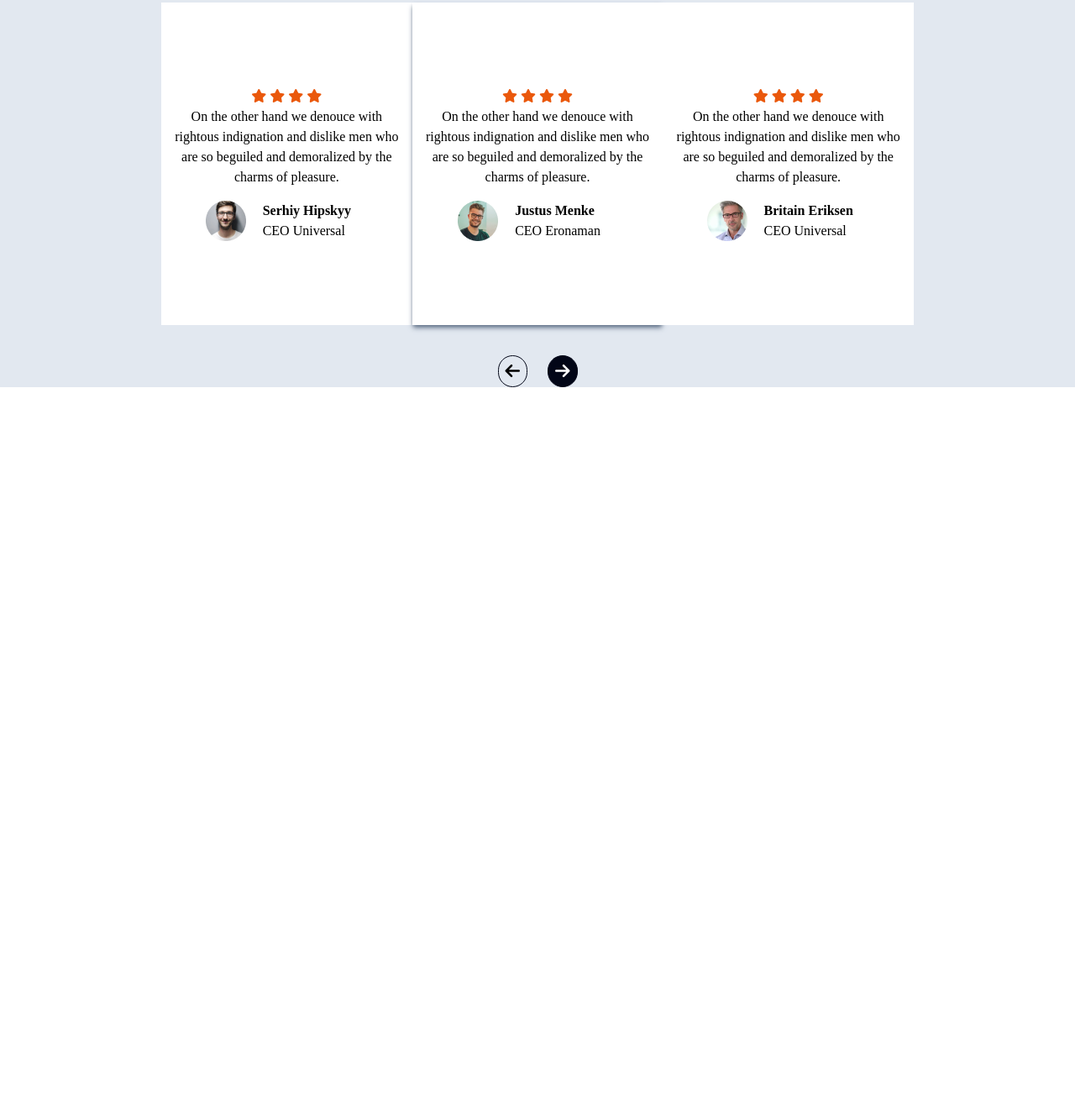
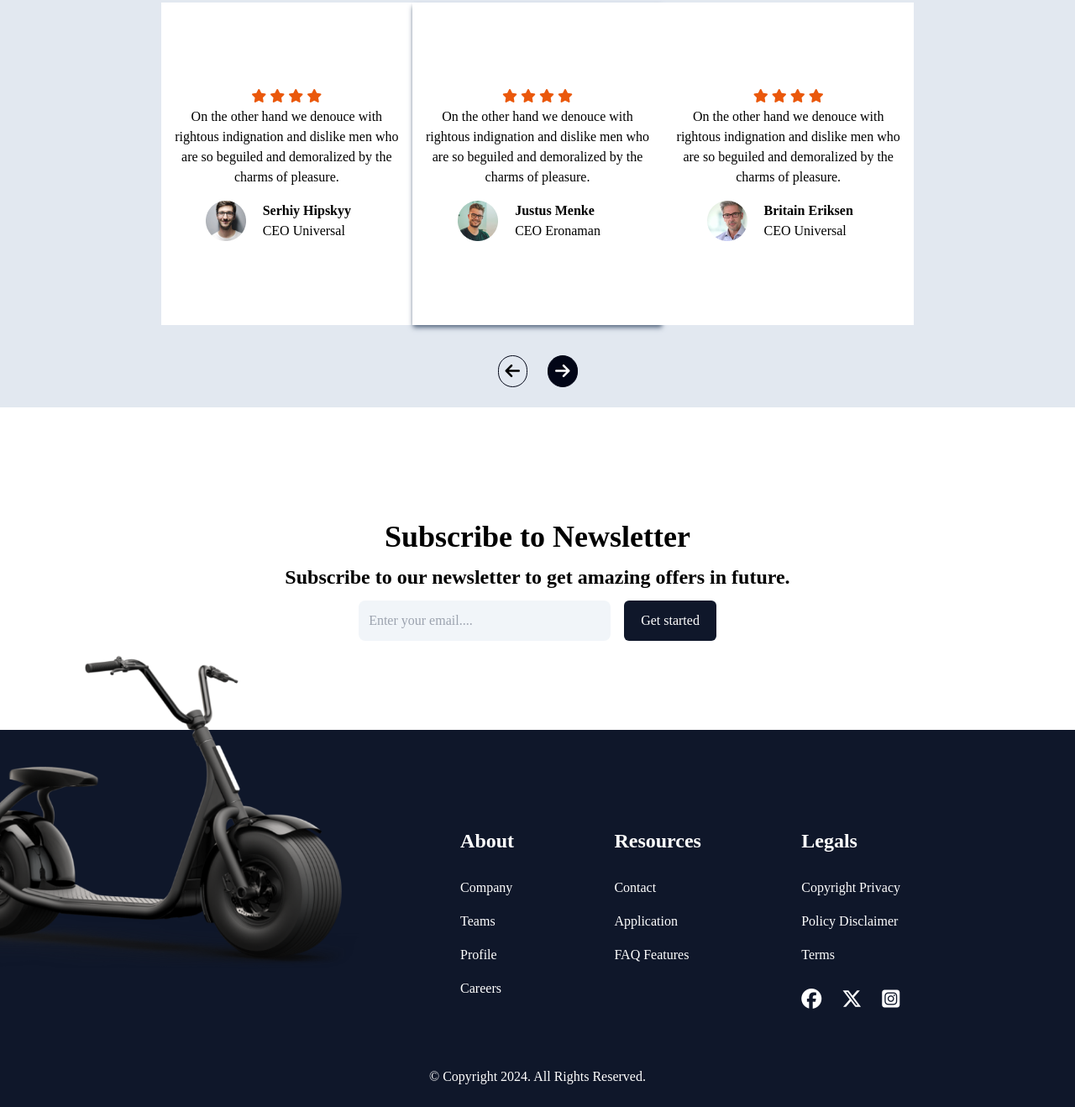
Before and after one commit to Nishant29-N/Milestone-Exam-1, a website: page Project 3_ Bike landing page/dist/index.html in a window 1280 px wide. Shown: the part 5745-7063 px from the top of the page at 84% size. Before the commit the page ends 6206 px from the top, so only its background shows below. Drawn offline with nearby package versions, Linux system fonts and the light colour scheme; files that its build step writes are made by us from their sources.

Commit message:
Final Commit

```diff
--- a/Project 3_ Bike landing page/dist/index.html
+++ b/Project 3_ Bike landing page/dist/index.html
@@ -378,13 +378,58 @@
                     </div>
                 </div>
             </div>
-            <div class="arrow flex justify-center items-center">
+            <div class="arrow flex justify-center items-center mb-6">
                 <i class="fa-solid fa-arrow-left text-[20px] px-2 py-2 border border-slate-950 rounded-full"></i>
                 <i class="fa-solid fa-arrow-right text-[20px] ml-6 px-2 py-2 border text-white bg-slate-950 border-slate-950 rounded-full"></i>
             </div>
 
         </div>
+        <!-- Testimonials End -->
+        <!-- Newsletter Start -->
+        <div class="newsletter-main h-96 flex flex-col justify-center items-center">
+            <h1 class="text-4xl mt-7 text-center font-bold">Subscribe to Newsletter</h1>
+            <p class="text-2xl my-3 text-center font-semibold">Subscribe to our newsletter to get amazing offers in future.</p>
 
-        <!-- Testimonials End -->
+            <div class="email-btn flex justify-center items-center ">
+                <input class="w-[300px] p-3 bg-slate-100 rounded-lg" type="text" name="" placeholder="Enter your email...." id="">
+                <button class="ml-4 px-5 py-3 rounded-md bg-slate-900 text-white">Get started</button>
+            </div>
+        </div>
+        <!-- Newsletter End -->
+
+        <!-- Footer Starts -->
+        <footer  class=" bg-slate-900" >
+            <div class="footer-img flex justify-between mr-52">
+                <img class="relative -top-24 w-[40%]" src="./assets/footer scooter.png" alt="">
+                <div class="col-1 text-white flex flex-col justify-start mt-24">
+                    <h2 class="my-5 font-bold text-2xl">About</h2>
+                    <a class="my-2 hover:font-semibold duration-200" href="#">Company</a>
+                    <a class="my-2 hover:font-semibold duration-200" href="#">Teams</a>
+                    <a class="my-2 hover:font-semibold duration-200" href="#">Profile</a>
+                    <a class="my-2 hover:font-semibold duration-200" href="#">Careers</a>
+                </div>
+                <div class="col-1 text-white flex flex-col justify-start mt-24">
+                    <h2 class="my-5 font-bold text-2xl">Resources</h2>
+                    <a class="my-2 hover:font-semibold duration-200" href="#">Contact</a>
+                    <a class="my-2 hover:font-semibold duration-200" href="#">Application</a>
+                    <a class="my-2 hover:font-semibold duration-200" href="#">FAQ Features</a>
+                </div>
+                <div class="col-1 text-white flex flex-col justify-start mt-24">
+                    <h2 class="my-5 font-bold text-2xl">Legals</h2>
+                    <a class="my-2 hover:font-semibold duration-200" href="#">Copyright Privacy</a>
+                    <a class="my-2 hover:font-semibold duration-200" href="#">Policy Disclaimer</a>
+                    <a class="my-2 hover:font-semibold duration-200" href="#">Terms</a>
+                    <div class="socials mt-4">
+                        <i class="fa-brands text-2xl fa-facebook hover:text-blue-300 hover:scale-[1.3] duration-200"></i>
+                        <i class="fa-brands text-2xl ml-5 fa-x-twitter hover:text-blue-300 hover:scale-[1.3] duration-200"></i>
+                        <i class="fa-brands text-2xl ml-5 fa-square-instagram hover:text-blue-300 hover:scale-[1.3] duration-200"></i>
+                    </div>
+                </div>
+            </div>
+            <div class="copyright text-center pt-3 pb-6">
+                <p class="text-white">&#169; Copyright 2024. All Rights Reserved.</p>
+            </div>
+        </footer>
+        <!-- Footer Ends -->
 </body>
 </html>
```
